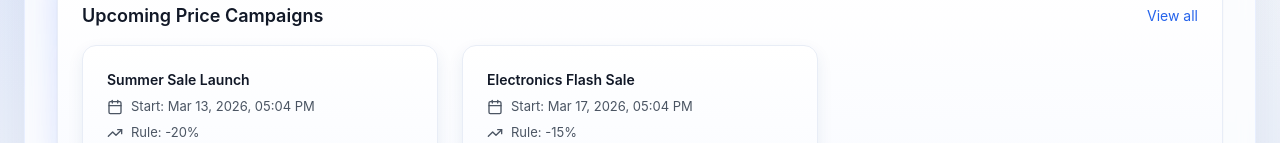
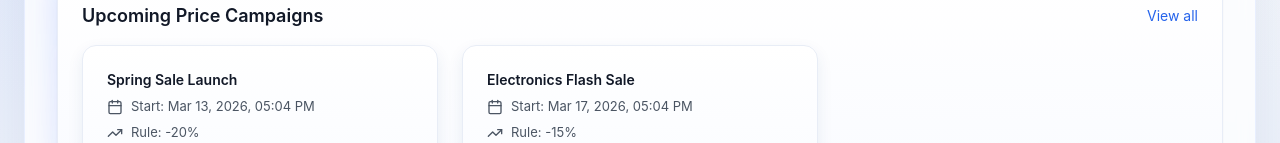
Before and after one commit to kadieharrett223-cloud/BulkPrice, a Next.js app: page / in a window 1280 px wide. Shown: the part 657-800 px from the top of the page. Built offline with nearby package versions, Linux system fonts and the light colour scheme; no server answers.

Commit message:
Stabilize calendar demo with Spring Sale mock data

```diff
--- a/src/lib/mock-data.ts
+++ b/src/lib/mock-data.ts
@@ -309,8 +309,8 @@ export const MOCK_SCHEDULED_CHANGES = [
   {
     id: "mock-sched-1",
     shop: DEMO_SHOP,
-    name: "Summer Sale Launch",
-    description: "20% off all Apparel",
+    name: "Spring Sale Launch",
+    description: "20% off all Apparel (Spring Sale)",
     filters: JSON.stringify({ productTypes: ["Apparel"] }),
     action: JSON.stringify({ type: "percentage_decrease", value: 20, targetField: "compare_at" }),
     startTime: new Date(Date.now() + 3 * 24 * 60 * 60 * 1000).toISOString(),
--- a/src/pages/scheduled.tsx
+++ b/src/pages/scheduled.tsx
@@ -6,6 +6,7 @@ import { PriceAction, PriceFilter, ScheduledChange } from "@/types";
 import { Clock, Plus, Trash2, AlertCircle, CalendarDays, ChevronLeft, ChevronRight, Lock, Pencil } from "lucide-react";
 import { calculateNewPrice, formatDate } from "@lib/price-utils";
 import { resolveShop } from "@lib/use-shop";
+import { DEMO_SHOP, MOCK_SCHEDULED_CHANGES } from "@lib/mock-data";
 
 const SALE_DISCOUNT_PRESETS = [10, 15, 20, 25];
 
@@ -106,6 +107,13 @@ export default function ScheduledPage() {
       const shop = getCurrentShop();
       if (!shop) return;
 
+      if (shop === DEMO_SHOP) {
+        setPlanType("starter");
+        setUsageLabel("Demo mode – mock calendar preview");
+        setPremiumTasks([]);
+        return;
+      }
+
       const response = await axios.get(`/api/plan-usage?shop=${encodeURIComponent(shop)}`);
       if (response.data?.success) {
         setPlanType(response.data.data.plan === "premium" ? "premium" : "starter");
@@ -150,6 +158,18 @@ export default function ScheduledPage() {
     try {
       const shop = getCurrentShop();
       if (!shop) {
+        setLoading(false);
+        return;
+      }
+
+      if (shop === DEMO_SHOP) {
+        const mockChanges: ScheduledChange[] = MOCK_SCHEDULED_CHANGES.map((change) => ({
+          ...change,
+          filters: JSON.parse(change.filters),
+          action: JSON.parse(change.action),
+        })) as ScheduledChange[];
+
+        setChanges(mockChanges);
         setLoading(false);
         return;
       }
```
